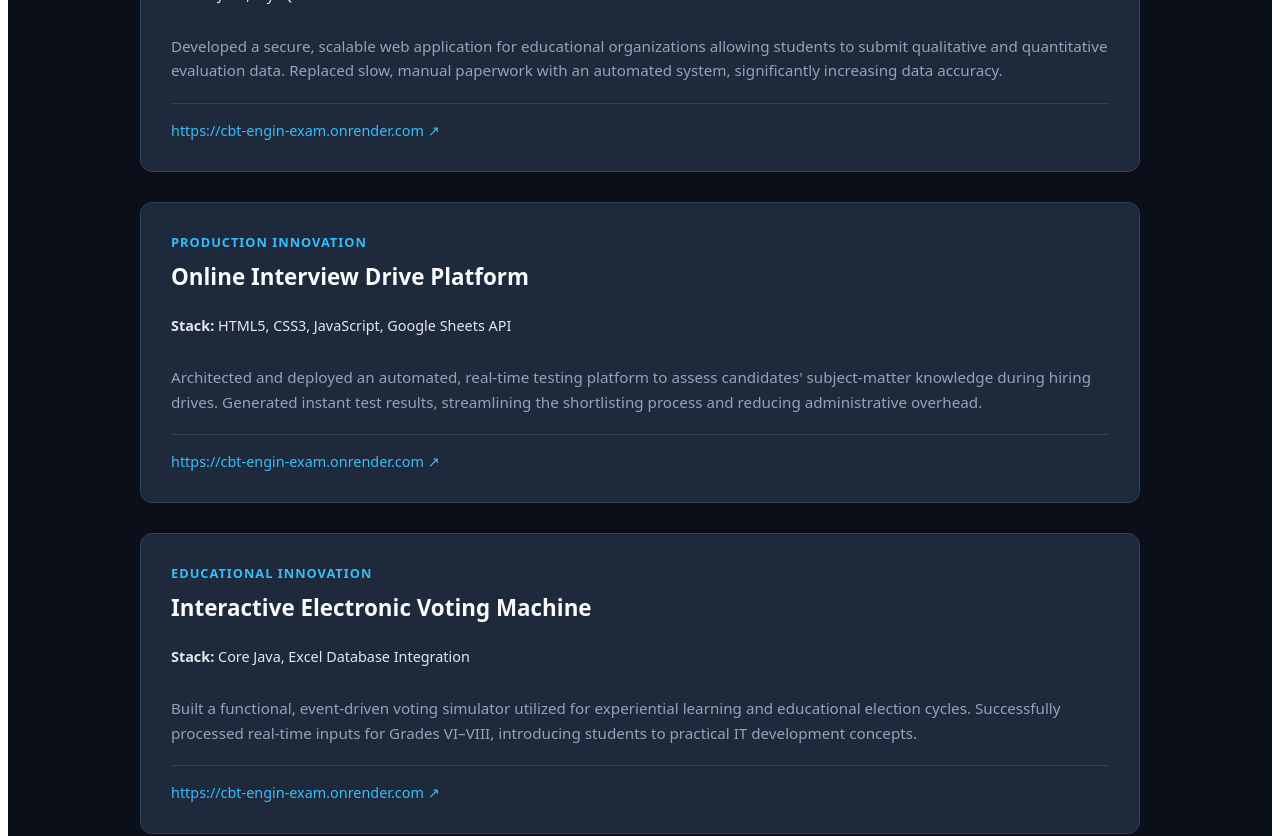
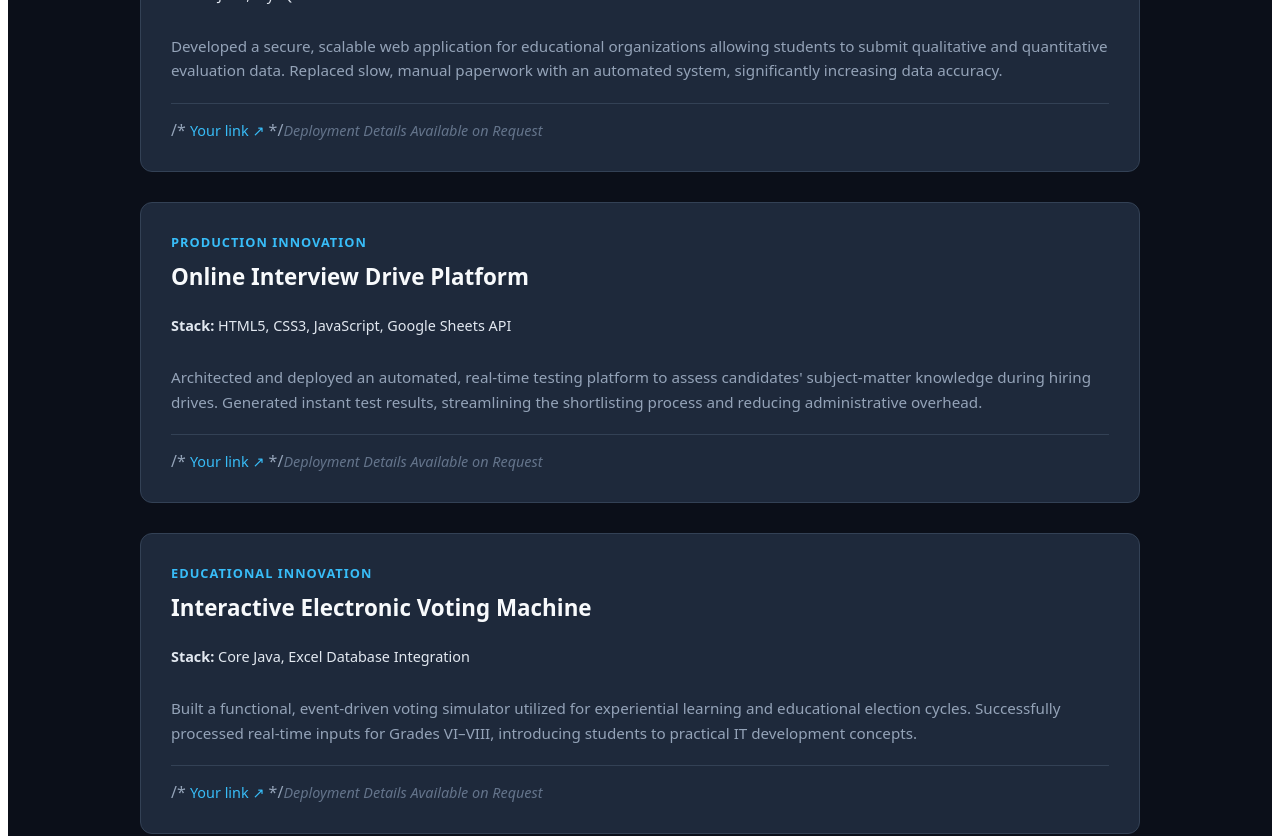
Before and after one commit to VarshaPro20/varsha-portfolio, a React (Vite) app: page / in a window 1280 px wide. Shown: the part 1100-1936 px from the top of the page. Built offline with nearby package versions, Linux system fonts and the light colour scheme.

Commit message:
Correction in link

```diff
--- a/src/components/Projects.jsx
+++ b/src/components/Projects.jsx
@@ -25,6 +25,7 @@ const Projects = () => {
       category: "Educational Innovation",
       stack: "Express, Multer (for file/document handling), and Groq AI (for rapid inference)",
       description: "Developed a robust Node.js/Express backend for a Computer-Based Testing (CBT) engine, integrating Multer for secure file processing and Groq AI for lightning-fast inference. Deployed the dynamic web service via Render with automated CI/CD pipelines to ensure seamless production updates.",
+      link: "https://cbt-engin-exam.onrender.com ↗",
     }
   ];
 
@@ -43,8 +44,8 @@ const Projects = () => {
               <p style={styles.description}>{project.description}</p>
 
             <div style={styles.linkContainer}>
-              <a href="https://cbt-engin-exam.onrender.com" target="_blank" rel="noopener noreferrer"
-                 style={{ ...styles.codeLink, textDecoration: 'none' }} > https://cbt-engin-exam.onrender.com ↗ </a>
+              /* { <span style={styles.codeLink}>Your link ↗</span> } */
+              <span style={{ fontSize: '0.9rem', color: '#64748b', fontStyle: 'italic' }}>Deployment Details Available on Request</span>
             </div>
             </div>
           ))}
```
